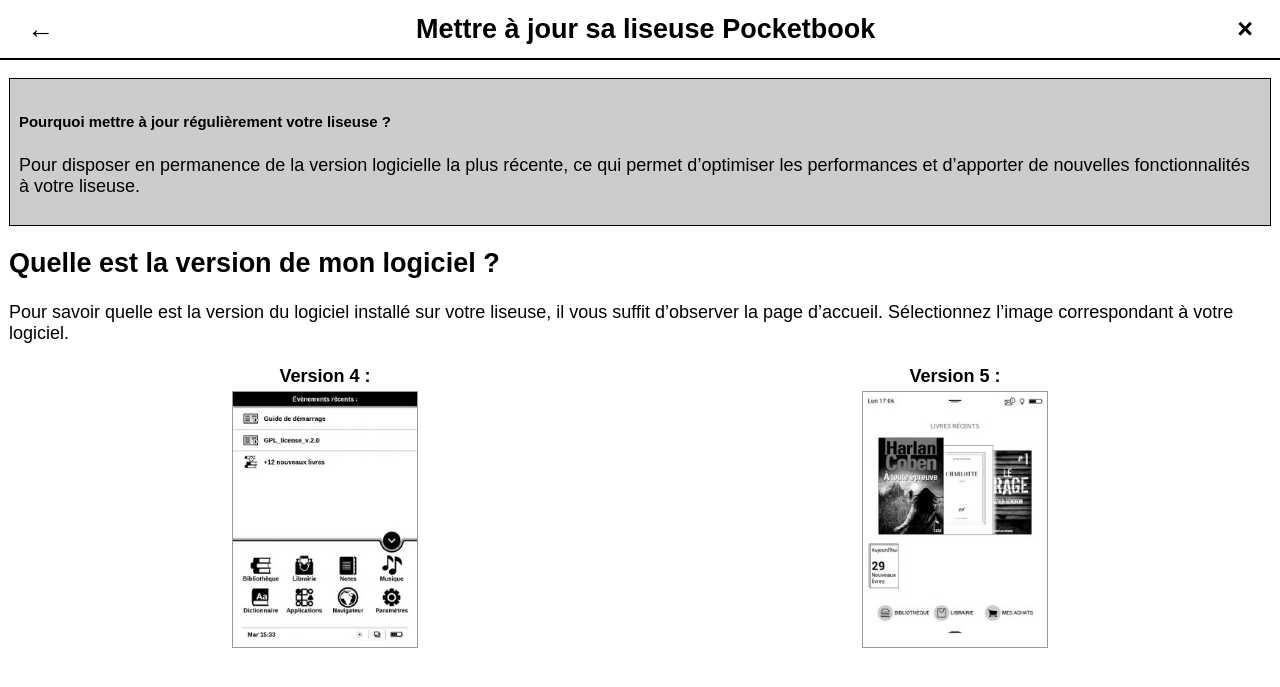
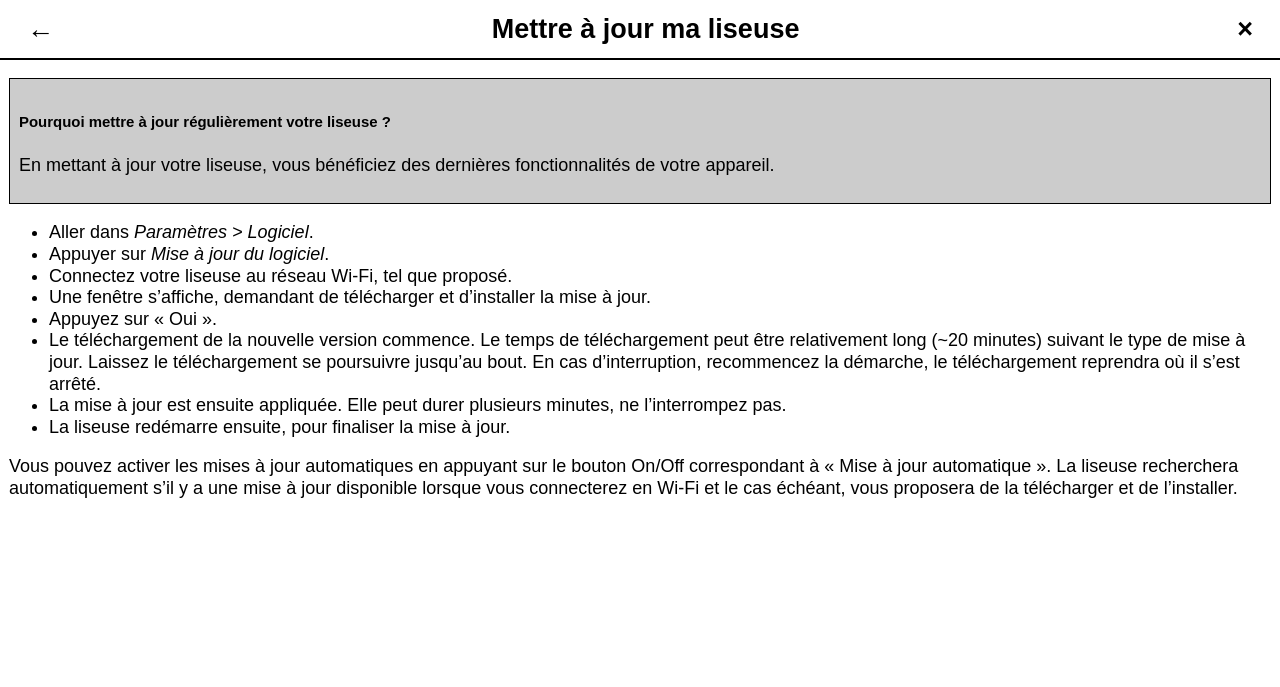
Before and after one commit to TEA-ebook/help-center, a Jekyll site: the page built from _pages/ereader/maj.md, in a window 1280 px wide. Shown: the top 687 px of the page. Built offline with Jekyll 4.4.1, drawn with Linux system fonts in a browser that asks for light colours.

Commit message:
Only documents v5 update on ereaders

```diff
--- a/_pages/ereader/maj.md
+++ b/_pages/ereader/maj.md
@@ -1,25 +1,21 @@
 ---
 permalink: "/ereader/maj/"
 layout: ereader
-title: Mettre à jour sa liseuse Pocketbook
+title: Mettre à jour ma liseuse
 ---
 
 <div class="protip">
     <h5>Pourquoi mettre à jour régulièrement votre liseuse ?</h5>
-    <p>Pour disposer en permanence de la version logicielle la plus récente, ce qui permet d’optimiser les performances et d’apporter de nouvelles fonctionnalités à votre liseuse.</p>
+    <p>En mettant à jour votre liseuse, vous bénéficiez des dernières fonctionnalités de votre appareil.</p>
 </div>
 
-{% include anchor.html id="version-logiciel" label="Quelle est la version de mon logiciel ?" %}
-## Quelle est la version de mon logiciel ?
+- Aller dans *Paramètres > Logiciel*.
+- Appuyer sur *Mise à jour du logiciel*.
+- Connectez votre liseuse au réseau Wi-Fi, tel que proposé.
+- Une fenêtre s'affiche, demandant de télécharger et d'installer la mise à jour.
+- Appuyez sur « Oui ».
+- Le téléchargement de la nouvelle version commence. Le temps de téléchargement peut être relativement long (~20 minutes) suivant le type de mise à jour. Laissez le téléchargement se poursuivre jusqu'au bout. En cas d'interruption, recommencez la démarche, le téléchargement reprendra où il s'est arrêté.
+- La mise à jour est ensuite appliquée. Elle peut durer plusieurs minutes, ne l'interrompez pas.
+- La liseuse redémarre ensuite, pour finaliser la mise à jour.
 
-Pour savoir quelle est la version du logiciel installé sur votre liseuse, il vous suffit d'observer la page d'accueil. Sélectionnez l'image correspondant à votre logiciel.
-
-<table class="table table-bordered" style="text-align:center">
-    <tr>
-        <th>Version 4 :</th>
-        <th>Version 5 :</th>
-    </tr>
-    <tr>
-        <td><a href="/ereader/maj-depuis-v4"><img src="/images/index-info-3.jpg" alt="" height="250"></a></td>
-        <td><a href="/ereader/maj-depuis-v5"><img src="/images/index-info-5.jpg" alt="" height="250"></a></td>    </tr>
-</table>
+Vous pouvez activer les mises à jour automatiques en appuyant sur le bouton On/Off correspondant à « Mise à jour automatique ». La liseuse recherchera automatiquement s'il y a une mise à jour disponible lorsque vous connecterez en Wi-Fi et le cas échéant, vous proposera de la télécharger et de l'installer.
```
Also changed, not shown: _pages/ereader/maj-v4.md (deleted, +0 -16 lines).
